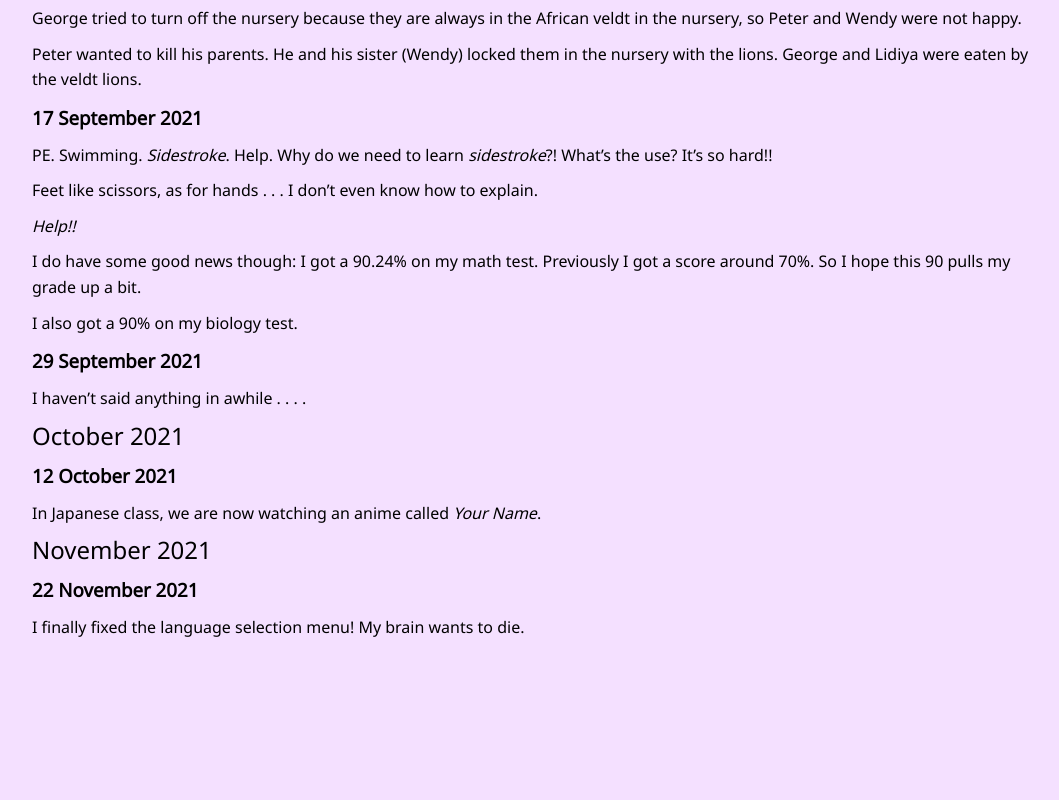
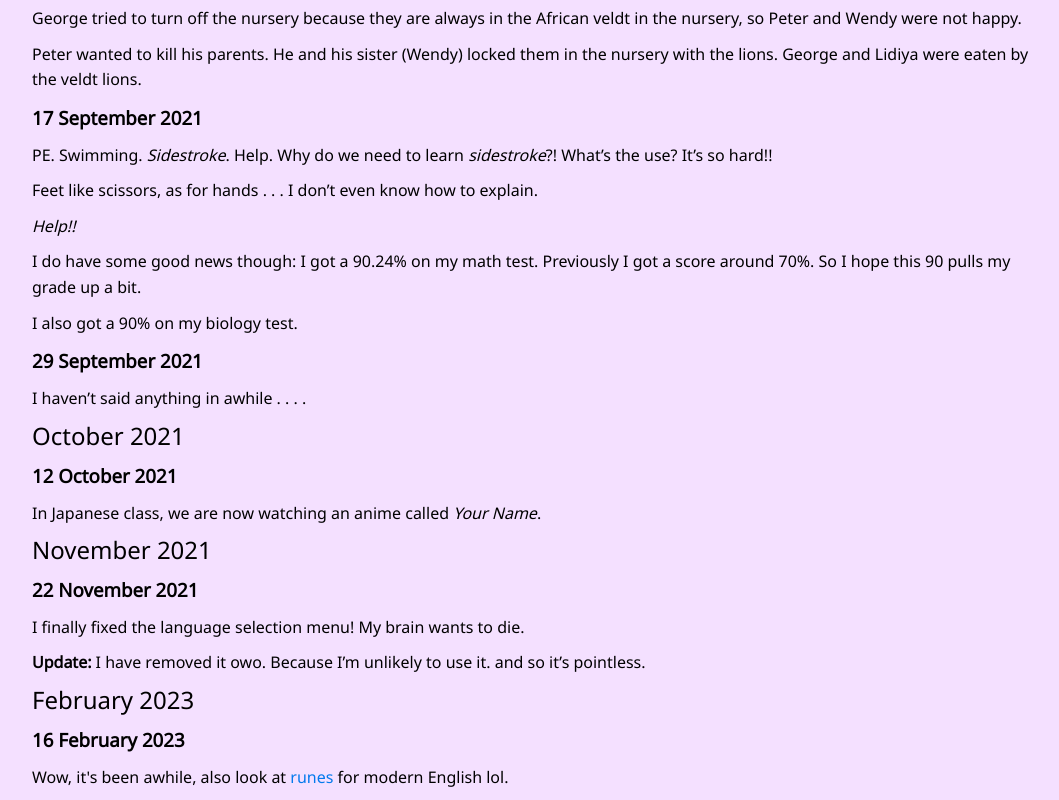
Before and after one commit to leafpool243/leafpool243.github.io, a plain HTML site: page amberwing-says.html in a window 1280 px wide. Shown: the part 613-1413 px from the top of the page, without its empty margins (98-1157 px from the left). Before the commit the page ends 1263 px from the top, so only its background shows below. Drawn offline with Linux system fonts and the light colour scheme.

Commit message:
Update amberwing-says.html

```diff
--- a/amberwing-says.html
+++ b/amberwing-says.html
@@ -69,6 +69,13 @@
         <h2>November 2021</h2>
         <h3>22 November 2021</h3>
         <p>I finally fixed the language selection menu! My brain wants to die.</p>
+
+	<p><strong>Update:</strong> I have removed it owo. Because I&rsquo;m unlikely to use it. and so it&rsquo;s pointless.
+	<h2>February 2023</h2>
+
+	<h3>16 February 2023</h3>
+
+	<p>Wow, it's been awhile, also look at <a href="/stuff/runes">runes</a> for modern English lol.</p>
     </div>
 </body>
 
```
